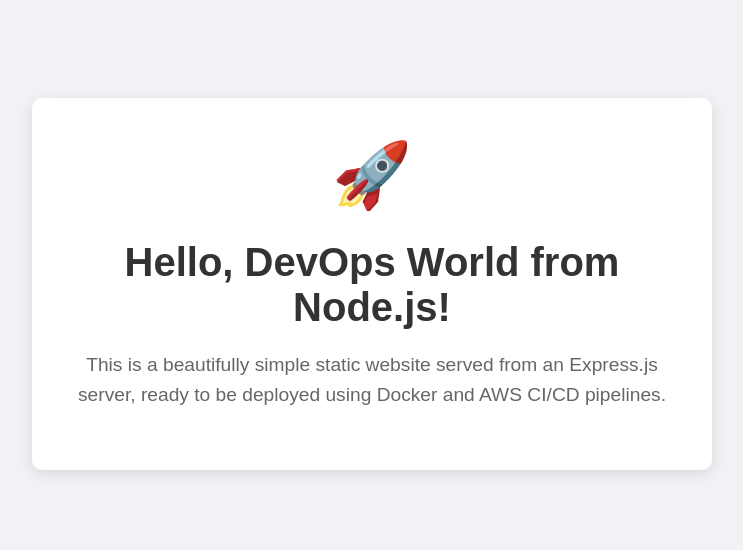
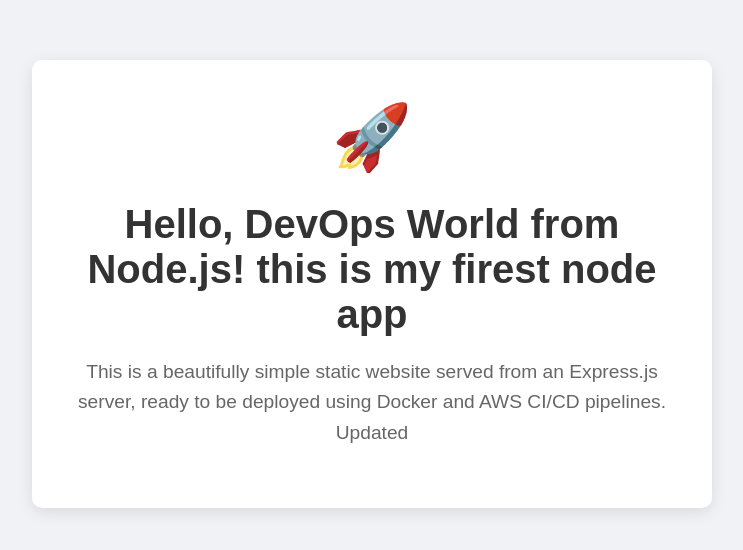
Before and after one commit to mazid-dev/my-node-app-test, a website: page public/index.html in a window 1280 px wide. Shown: the part 116-666 px from the top of the page, without its empty margins (268-1011 px from the left). Drawn offline with Linux system fonts and the light colour scheme.

Commit message:
Updated website content

```diff
--- a/public/index.html
+++ b/public/index.html
@@ -60,8 +60,8 @@
 <body>
     <div class="container">
         <div class="devops-icon">🚀</div>
-        <h1>Hello, DevOps World from Node.js!</h1>
-        <p>This is a beautifully simple static website served from an Express.js server, ready to be deployed using Docker and AWS CI/CD pipelines.</p>
+        <h1>Hello, DevOps World from Node.js! this is my firest node app</h1>
+        <p>This is a beautifully simple static website served from an Express.js server, ready to be deployed using Docker and AWS CI/CD pipelines. Updated </p>
     </div>
 </body>
 </html>
```
